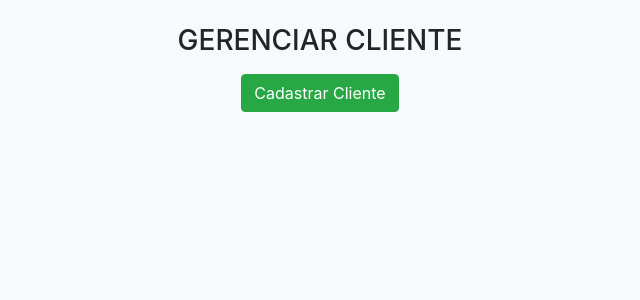
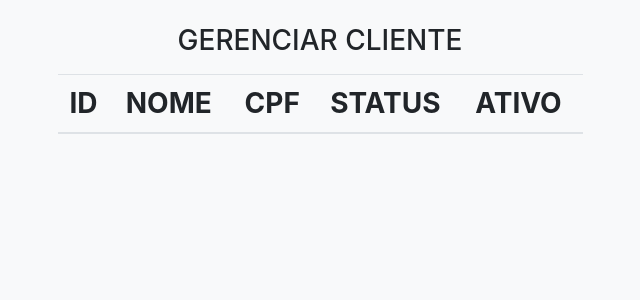
Before and after one commit to isaque337/Learning---PHP, a PHP site: page /cliente/gerenciar.php in a window 1280 px wide. Shown: the part 56-356 px from the top of the page, without its empty margins (320-960 px from the left). Run offline with PHP 8.4, Linux system fonts and the light colour scheme; lists and menus that the app fills with data are empty.

Commit message:
new services

```diff
--- a/Serviço/cliente/gerenciar.php
+++ b/Serviço/cliente/gerenciar.php
@@ -35,32 +35,40 @@ require __DIR__ . './../vendor/autoload.php';
                 <button class="btn btn-outline-success my-2 my-sm-0" type="submit">Pesquisar</button>
             </form> -->
 
-    <section>
+
     <div class="container">
 
-        <div class="form-group">
-            <div class="col-md-6 offset-md-3 h3">
-                <center>
-                    <a href="cadastro.php">
-                        <button class="btn btn-success">Cadastrar Cliente</button>
-                    </a>
-                </center>
+        <section>
 
-        <table class = "table">
+            <div class="form-group">
+                <div class="col-md-6 offset-md-3 h3">
 
-            <thead></thead>
+                    <table class="table">
+
+                        <thead>
+                            <tr>
+                                <th>ID</th>
+                                <th>NOME</th>
+                                <th>CPF</th>
+                                <th>STATUS</th>
+                                <th>ATIVO</th>
+                            </tr>
+                        </thead>
 
 
 
 
 
-        </table>
+                    </table>
 
-    </section>
+                </div>
+            </div>
 
+        </section>
 
+    </div>
     <?php include_once __DIR__ . '/../includes/footer.php'; ?>
 
-    </body>
+</body>
 
 </html>
```
Also changed, not shown: Serviço/app/entity/Servico.php (added, +47 -0 lines), 1 other file.
